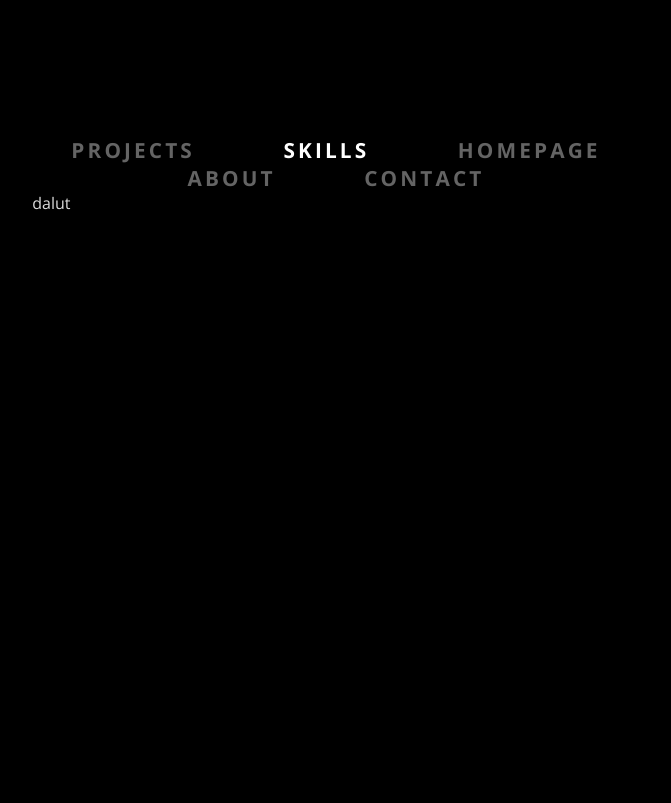
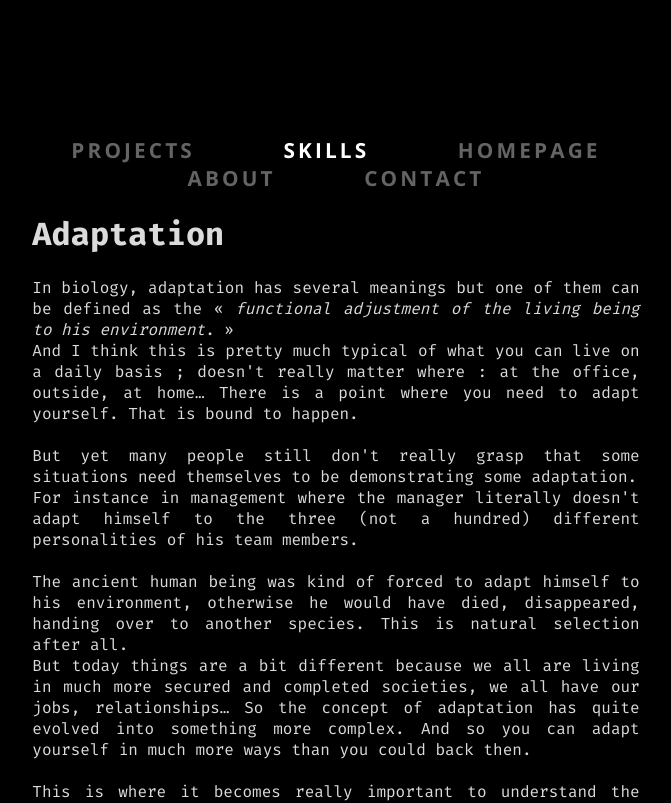
Before and after one commit to fairyfingers/portfolio, an Angular app: page /skills in a window 1280 px wide. Shown: the top 803 px of the page, without its empty margins (304-975 px from the left). Built offline with nearby package versions, Linux system fonts and the light colour scheme.

Commit message:
feat(skillspage): 🔧 add skills page + add a few things in global styles.scss file

```diff
--- a/src/app/app.component.scss
+++ b/src/app/app.component.scss
@@ -13,6 +13,7 @@ div {
 
             div.main-menu {
                 margin-top: 8em;
+                font-family: 'Open Sans', sans-serif;
                 word-spacing: 5em;
                 text-align: center;
 
--- a/src/app/containers/homepage/homepage.component.html
+++ b/src/app/containers/homepage/homepage.component.html
@@ -1,4 +1,5 @@
 <div>
+    <h1>Welcome</h1>
     <p class='description'>
         Lorem ipsum dolor sit amet, consectetur adipiscing elit. Praesent eleifend eleifend orci, in molestie magna luctus
         ut. Integer efficitur libero metus, vitae dignissim mauris rhoncus a. Nullam elementum porttitor ante eget
--- a/src/app/containers/homepage/homepage.component.scss
+++ b/src/app/containers/homepage/homepage.component.scss
@@ -1,6 +1,4 @@
 p {
-    cursor: default;
-
     &.description {
         font-family: 'Fira Code', monospace;
         text-align: justify;
--- a/src/app/containers/skills/skills.component.html
+++ b/src/app/containers/skills/skills.component.html
@@ -1 +1,31 @@
-dalut
+<div>
+    <h1>Adaptation</h1>
+    <p>
+        In biology, adaptation has several meanings but one of them can be defined as the « <span class='italic'>functional
+            adjustment of the living being to his environment</span>. »
+        <br />
+        And I think this is pretty much typical of what you can live on a daily basis ; doesn't really matter where : at the
+        office, outside, at home… There is a point where you need to adapt yourself. That is bound to happen.
+        <br />
+        <br />
+        But yet many people still don't really grasp that some situations need themselves to be demonstrating some
+        adaptation.
+        <br />
+        For instance in management where the manager literally doesn't adapt himself to the three (not a hundred) different
+        personalities of his team members.
+        <br />
+        <br />
+        The ancient human being was kind of forced to adapt himself to his environment, otherwise he would have died,
+        disappeared, handing over to another species. This is natural selection after all.
+        <br />
+        But today things are a bit different because we all are living in much more secured and completed societies, we all
+        have our jobs, relationships… So the concept of adaptation has quite evolved into something more complex.
+        And so you can adapt yourself in much more ways than you could back then.
+        <br />
+        <br />
+        This is where it becomes really important to understand the necessity to adapt to these more complex and complete
+        environments and relationships : your faculty to adapt yourself to what or who's around not only makes you survive,
+        but it now also defines how far you can go in any environment or relationship.
+        Adaptation is often the first key of the locked door.
+    </p>
+</div>
--- a/src/styles.scss
+++ b/src/styles.scss
@@ -1,9 +1,18 @@
 html, body {
     background-color: black;
-    font-family: 'Open Sans', sans-serif;
+    font-family: 'Fira Code', monospace;
     color: #dbdbdb;
+    cursor: default;
+}
+
+p {
+    text-align: justify;
 }
 
 a {
     text-decoration: none;
 }
+
+.italic {
+    font-style: italic;
+}
```
